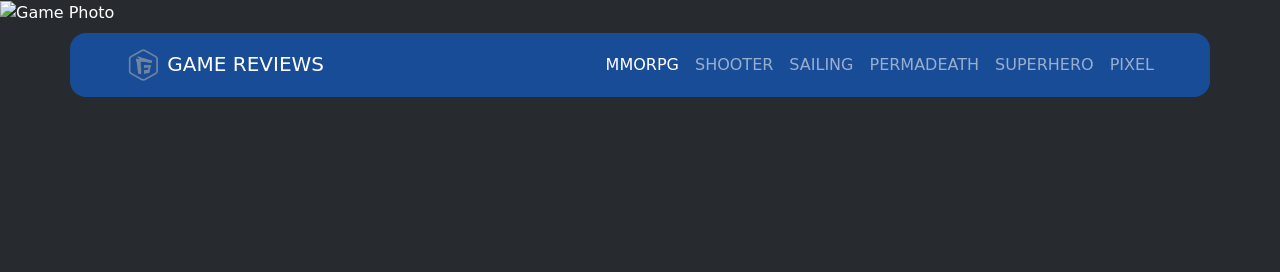
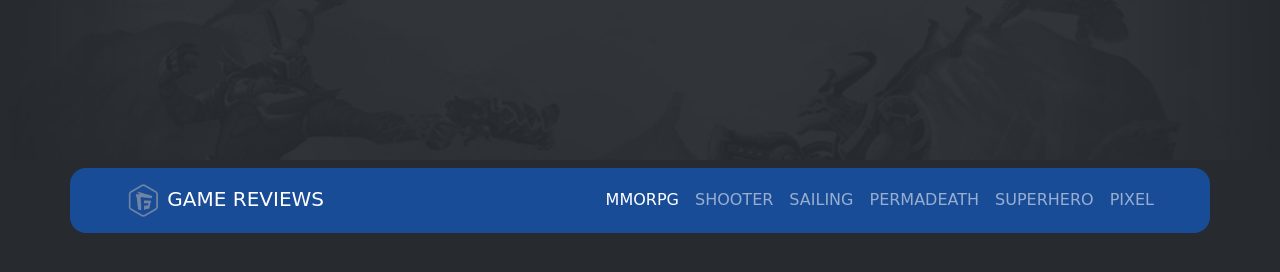
Before and after one commit to llMOllSamir/games-market, a plain HTML site: page index.html in a window 1280 px wide. Drawn offline with Linux system fonts and the light colour scheme; the site is published under a folder, as on GitHub Pages, so addresses that start at the root find nothing; no server answers.

Commit message:
sec commit

```diff
--- a/index.html
+++ b/index.html
@@ -12,7 +12,7 @@
   <body>
     <section id="home" class="">
       <header>
-        <img src="/images/img1.png" class="w-100" alt="Game Photo" />
+        <img src="./images/img1.png" class="w-100" alt="Game Photo" />
       </header>
       <nav
         class="navbar navbar-dark navbar-expand-lg position-sticky top-0 z-3 mb-3"
```
